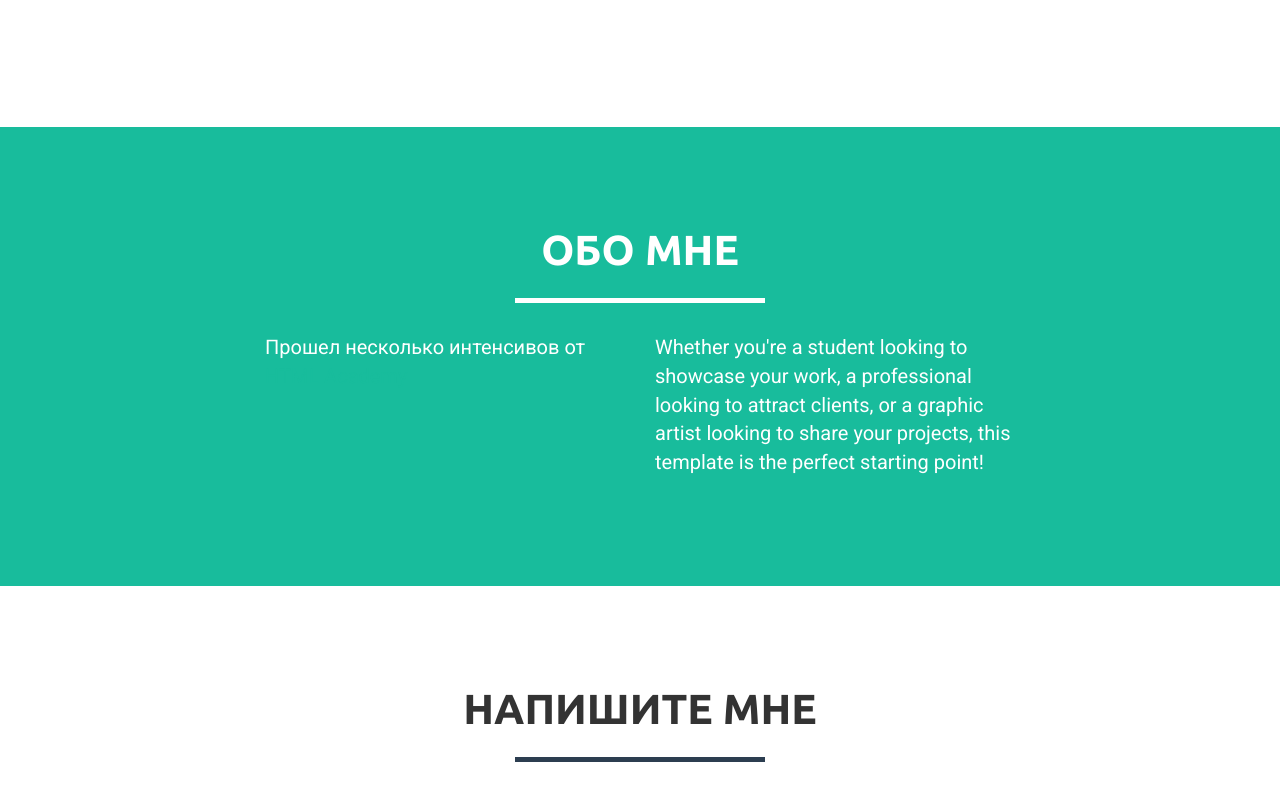
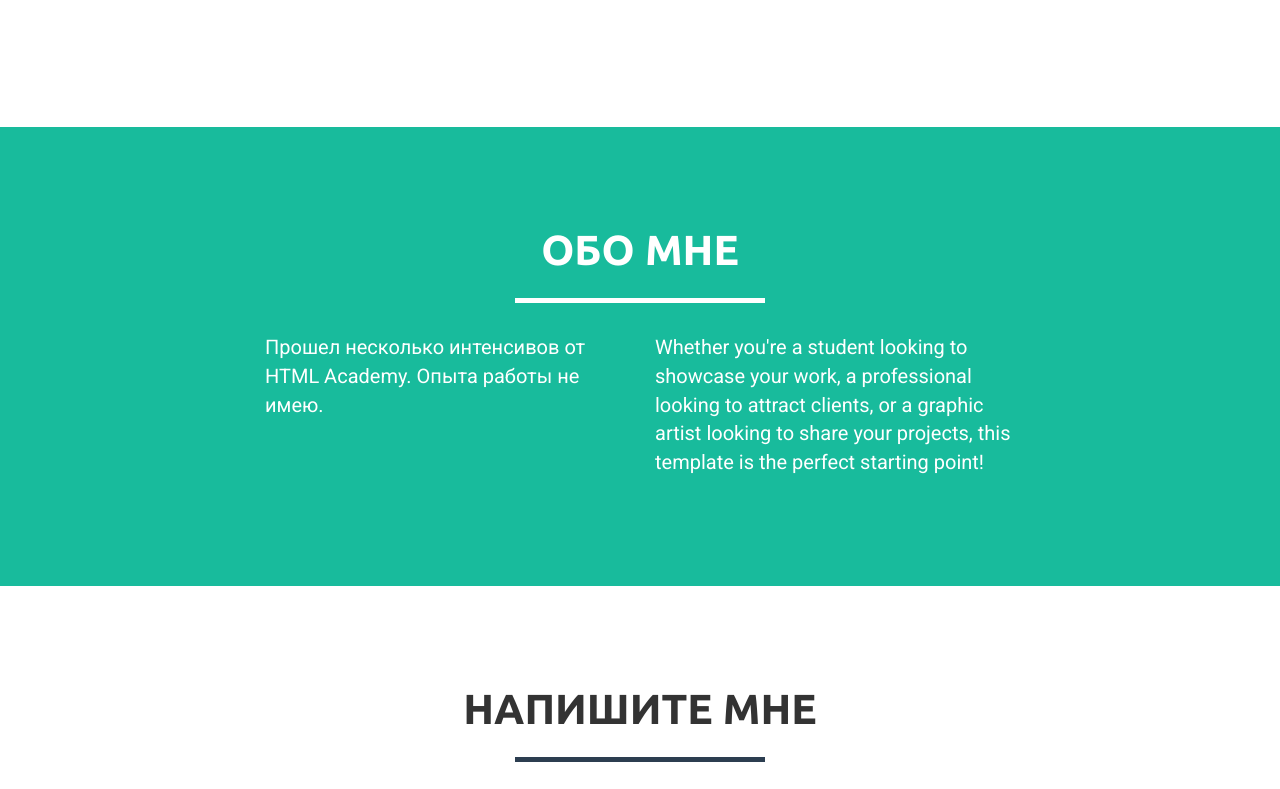
Before and after one commit to cognitive-cake/portfolio, a website: page index.html in a window 1280 px wide. Shown: the part 1500-2289 px from the top of the page. Drawn offline with nearby package versions, Linux system fonts and the light colour scheme.

Commit message:
Попробовал поиграться с основными цветами Не очень-то получилось

```diff
--- a/index.html
+++ b/index.html
@@ -166,7 +166,7 @@
             </div>
             <div class="row">
                 <div class="col-lg-4 col-lg-offset-2">
-                    <p>Прошел несколько интенсивов от <a href="https://htmlacademy.ru/">HTML Academy</a></p>
+                    <p>Прошел несколько интенсивов от <a href="https://htmlacademy.ru/">HTML Academy</a>. Опыта работы не имею. </p>
                 </div>
                 <div class="col-lg-4">
                     <p>Whether you're a student looking to showcase your work, a professional looking to attract clients, or a graphic artist looking to share your projects, this template is the perfect starting point!</p>
@@ -298,7 +298,7 @@
                 <div class="row">
                     <div class="col-lg-8 col-lg-offset-2">
                         <div class="modal-body">
-                            <h2>Project Title</h2>
+                            <h2>Учебный проект "Нёрдс"</h2>
                             <hr class="star-primary">
                             <img src="img/portfolio/cabin.png" class="img-responsive img-centered" alt="">
                             <p>Use this area of the page to describe your project. The icon above is part of a free icon set by <a href="https://sellfy.com/p/8Q9P/jV3VZ/">Flat Icons</a>. On their website, you can download their free set with 16 icons, or you can purchase the entire set with 146 icons for only $12!</p>
--- a/less/freelancer.less
+++ b/less/freelancer.less
@@ -19,7 +19,7 @@ a:hover,
 a:focus,
 a:active,
 a.active {
-	color: @theme-success;
+	color: #fff;
 	outline: none;
 }
 
--- a/less/variables.less
+++ b/less/variables.less
@@ -2,8 +2,8 @@
 
 // Gray and Brand Colors for use across theme
 
-@theme-primary:    #2C3E50;
-@theme-success:    #18BC9C;
+@theme-primary:    #2c3e50; //2c3e50
+@theme-success:    #18bb9c; //18bb9c
 
 @gray-base:        #000;
 @gray-darker:      lighten(@gray-base, 13.5%); // #222
```
Also changed, not shown: css/freelancer.css, css/freelancer.min.css.
